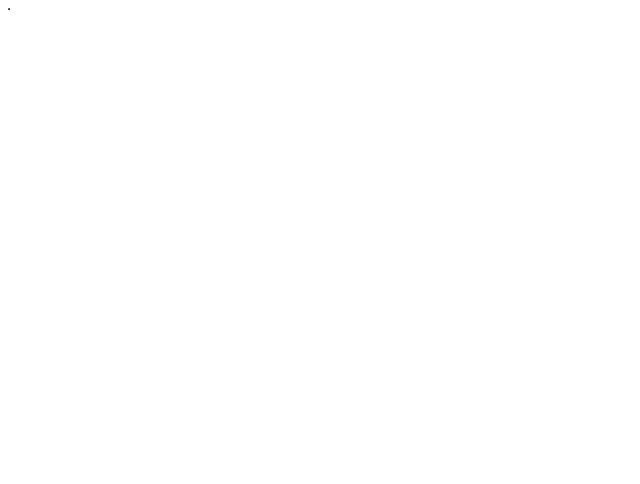
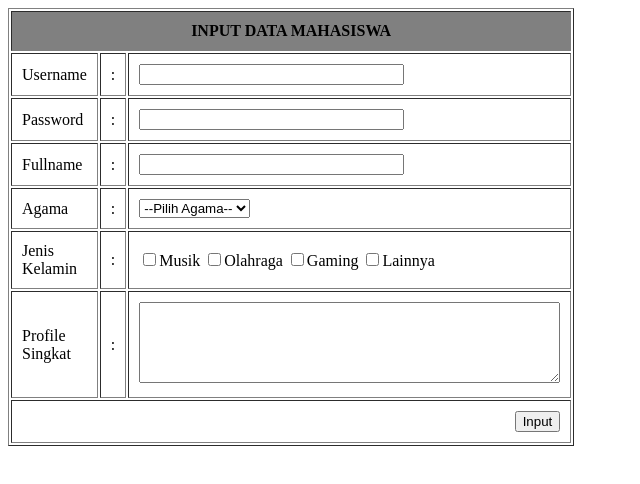
Before and after one commit to RZAFIK030707/ITW-2025_A_253040028, a plain HTML site: page Latihan/latihan 2/L2b253040028.html in a window 1280 px wide. Shown: the whole page, without its empty margins (0-640 px from the left). Drawn offline with Linux system fonts and the light colour scheme.

Commit message:
sedang mengerjakan 2b

```diff
--- a/Latihan/latihan 2/L2b253040028.html
+++ b/Latihan/latihan 2/L2b253040028.html
@@ -6,6 +6,56 @@
     <title>Latihan 2b</title>
 </head>
 <body>
-    <table border=""></table>
+    <table border="1" cellscaping="0" cellpadding="10" width="10">
+        <tr>
+            <th colspan="6" bgcolor="grey">INPUT DATA MAHASISWA </th>
+        </tr>
+        <tr>
+            <td>Username</td>
+            <td>:</td>
+            <td><input type="text" name="username" size="30"></td>
+        </tr>
+        <tr>
+            <td>Password</td>
+            <td>:</td>
+            <td><input type="text" name="password" size="30"></td>
+        </tr>
+        <tr>
+            <td>Fullname</td>
+            <td>:</td>
+            <td><input type="text" name="nama" size="30"></td>
+        </tr>
+        <tr>
+            <td>Agama</td>
+            <td>:</td>
+            <td><select><option name="Agama" selected>--Pilih Agama--</option>
+                <option name="Islam">Islam</option>
+                <option name="Kristen">Kristen</option>
+                <option name="Katolik">Katolik</option>
+                <option name="Hindu">Hindu</option>
+                <option name="Budha">Budha</option>
+                <option name="Konghucu">Konghucu</option>
+            </select></td>
+        </tr>
+        <tr>
+            <td>Jenis Kelamin</td>
+            <td>:</td>
+            <td><input type="checkbox" name="hobi" value="musik" />Musik
+                <input type="checkbox" name="hobi" value="olahraga" />Olahraga
+                <input type="checkbox" name="hobi" value="Gaming" />Gaming
+                <input type="checkbox" name="hobi" value="Lainnya"/>Lainnya
+            </td>
+        </tr>
+        <tr>
+            <td>Profile Singkat</td>
+            <td>:</td>
+            <td><textarea name="Profile" rows="5" cols="50"></textarea></td>
+        </tr>
+        <tr>
+            <td colspan="3" align="right">
+                <input type="submit" value="Input">
+            </td>
+        </tr>
+    </table>
 </body>
 </html>
```
